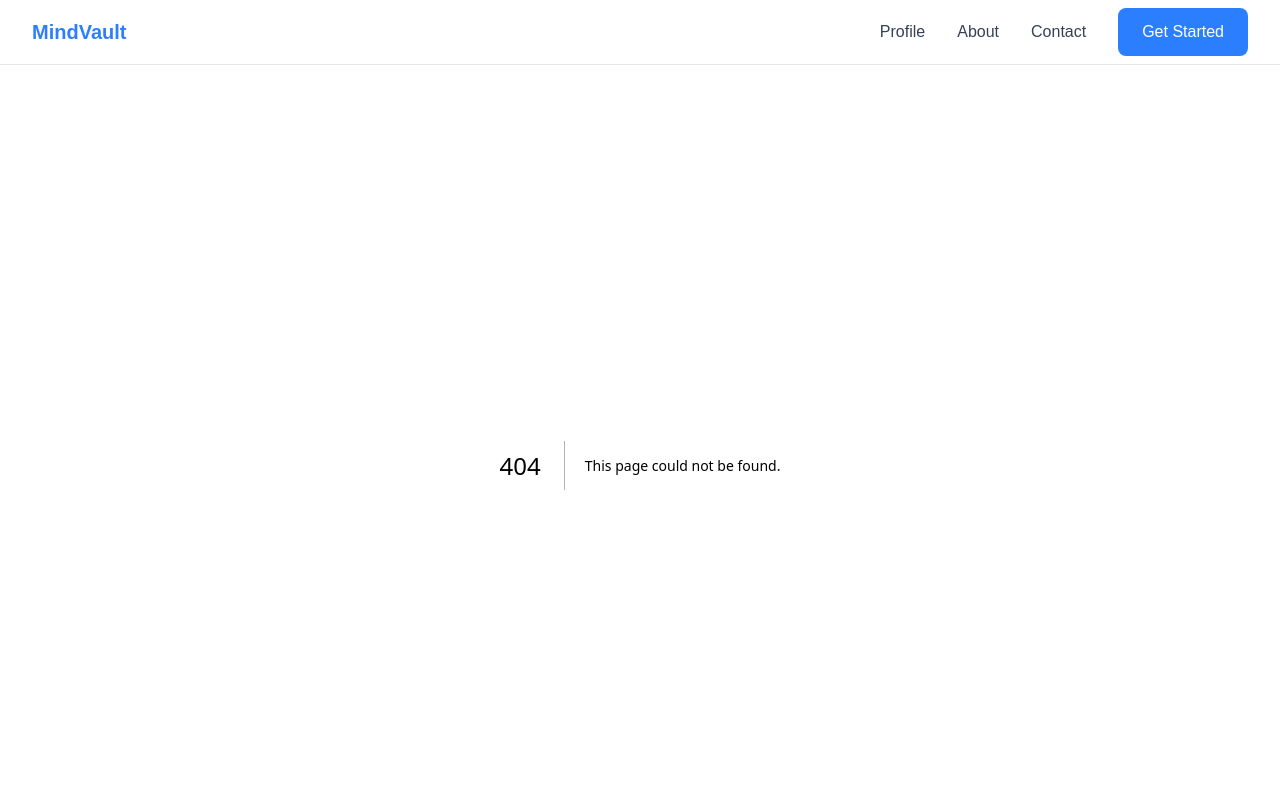
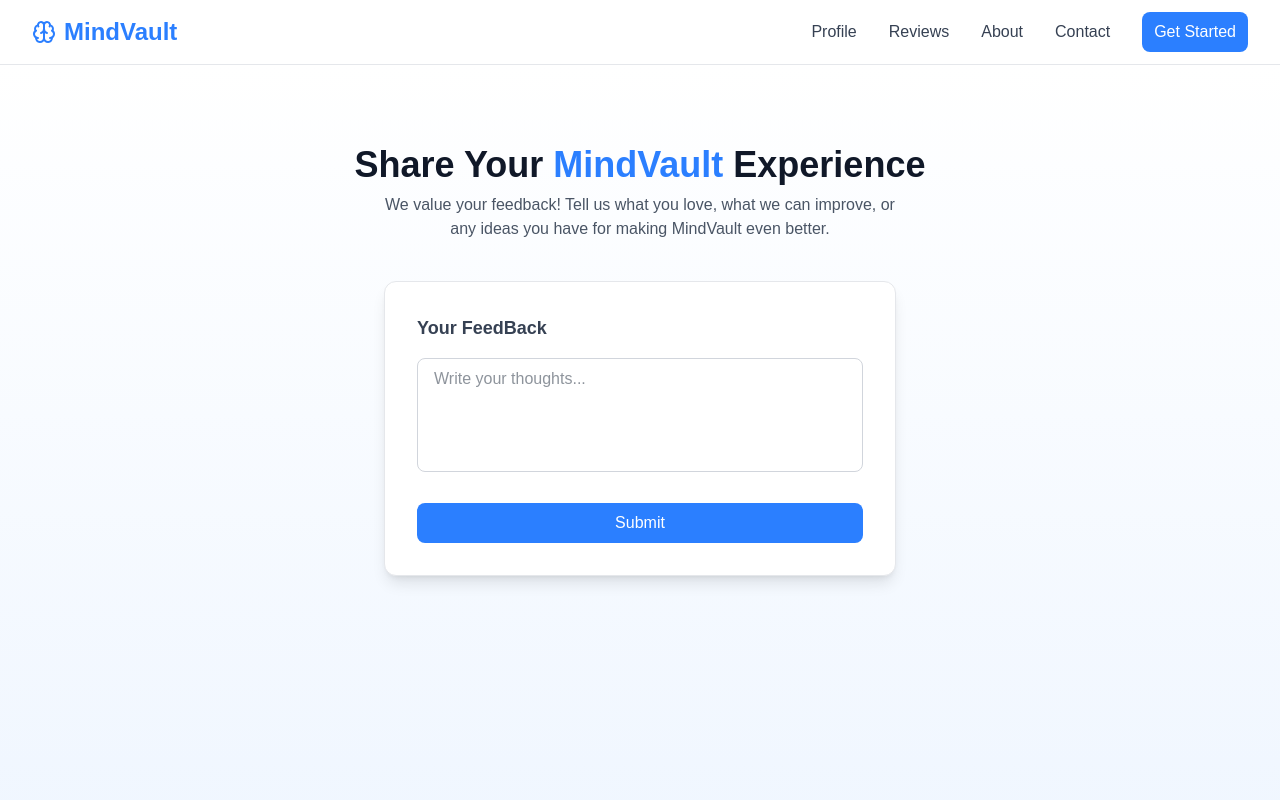
Before and after one commit to Webdev-Ishan/mindvault, a Next.js app: page /GiveReviews in a window 1280 px wide. Before the commit this address had no page. Shown: the top 800 px of the page. Built offline with nearby package versions, Linux system fonts and the light colour scheme; no server answers; sample sign-in values are in the browser's storage.

Commit message:
THe project is almost doen main functionality left

```diff
--- a/app/Contact/page.tsx
+++ b/app/Contact/page.tsx
@@ -23,7 +23,7 @@ export default function ContactPage() {
     if (status === "unauthenticated") {
       router.push("/signIn");
     }
-  }, [status, router]);
+  }, [status, router,session]);
 
   // Loading state while session is being fetched
   if (status === "loading") {
--- /dev/null
+++ b/app/GiveReviews/page.tsx
@@ -0,0 +1,105 @@
+"use client";
+
+import { useEffect, useState } from "react";
+import { useRouter } from "next/navigation";
+import axios from "axios";
+import { toast } from "react-toastify";
+import { useSession } from "next-auth/react";
+
+type BackendResponse = {
+  success: boolean;
+  message: string;
+};
+
+export default function ReviewsPage() {
+  const router = useRouter();
+  const { data: session, status } = useSession();
+
+  const [Message, setMessage] = useState("");
+
+  // Redirect if unauthenticated
+  useEffect(() => {
+    if (status === "unauthenticated") {
+      router.push("/signIn");
+    }
+  }, [status, router, session]);
+
+  // Loading state while session is being fetched
+  if (status === "loading") {
+    return (
+      <div className="min-h-screen flex items-center justify-center text-blue-500">
+        Loading...
+      </div>
+    );
+  }
+
+  const handleSubmit = async (e: React.FormEvent) => {
+    e.preventDefault();
+    try {
+      const response = await axios.post<BackendResponse>(
+        "/api/reviews",
+        { content: Message },
+        { headers: { "Content-Type": "application/json" } }
+      );
+
+      if (response.data?.success) {
+        toast.success("Review Submitted");
+
+        setMessage("");
+        router.push("/Profile");
+      }
+    } catch (error) {
+      if (axios.isAxiosError(error) && error.response) {
+        const status = error.response.status;
+        if (status === 400) {
+          toast.error("Invalid inputs");
+        } else if (status === 401) {
+          toast.error("Please login first");
+        } else if (status === 409) {
+          toast.error(error.response.data?.message || "Conflict");
+        } else if (status === 500) {
+          toast.error("Something went wrong");
+        }
+      } else if (error instanceof Error) {
+        toast.error(error.message);
+      }
+    }
+  };
+
+  return (
+    <div className="min-h-screen bg-gradient-to-b from-white to-blue-50 flex flex-col items-center pt-20 px-4">
+      <h2 className="text-3xl md:text-4xl font-bold text-gray-900 text-center">
+        Share Your <span className="text-blue-500">MindVault</span> Experience
+      </h2>
+      <p className="text-gray-600 text-center mt-2 max-w-lg">
+        We value your feedback! Tell us what you love, what we can improve, or
+        any ideas you have for making MindVault even better.
+      </p>
+
+      <div className="mt-10 w-full max-w-lg bg-white rounded-xl shadow-lg border border-gray-200 p-8">
+        <form onSubmit={handleSubmit} className="space-y-6">
+          {/* Review */}
+          <div>
+            <label className="block text-lg font-bold text-gray-700 mb-4">
+              Your FeedBack
+            </label>
+            <textarea
+              name="review"
+              placeholder="Write your thoughts..."
+              rows={4}
+              value={Message}
+              onChange={(e) => setMessage(e.target.value)}
+              className="w-full px-4 py-2 border border-gray-300 rounded-lg text-gray-800 focus:ring-2 focus:ring-blue-500 outline-none resize-none"
+            ></textarea>
+          </div>
+          <button
+              type="submit"
+              className="w-full bg-blue-500 text-white py-2 rounded-lg hover:bg-blue-600"
+            >
+              Submit
+            </button>
+        </form>
+      </div>
+    </div>
+  );
+}
--- /dev/null
+++ b/app/Reviews/page.tsx
@@ -0,0 +1,71 @@
+"use client";
+
+import { useEffect, useState } from "react";
+import axios from "axios";
+
+type ReviewType = {
+  id: string;
+  name: string;
+  content: string;
+};
+type backendResponse = {
+  success: boolean;
+  reviews: ReviewType[];
+};
+
+export default function Reviews() {
+  const [reviews, setReviews] = useState<ReviewType[]>([]);
+  const [loading, setLoading] = useState(true);
+
+  useEffect(() => {
+    const fetchReviews = async () => {
+      try {
+        const res = await axios.get<backendResponse>(`/api/reviews`);
+        if (res.data.success) {
+          setReviews(res.data.reviews);
+        }
+      } catch (err) {
+        console.error("Error fetching reviews:", err);
+      } finally {
+        setLoading(false);
+      }
+    };
+
+    fetchReviews();
+  }, []);
+
+  return (
+    <div className="min-h-screen bg-gradient-to-b from-white to-blue-50 py-16 px-4">
+      <h2 className="text-3xl md:text-4xl font-bold text-gray-900 text-center">
+        What People Say About <span className="text-blue-500">MindVault</span>
+      </h2>
+      <p className="text-gray-600 text-center mt-2 max-w-2xl mx-auto">
+        Here’s what our community thinks about their experience with MindVault.
+      </p>
+
+      {loading ? (
+        <div className="flex justify-center mt-10">
+          <div className="animate-spin h-8 w-8 border-4 border-blue-500 border-t-transparent rounded-full"></div>
+        </div>
+      ) : reviews.length === 0 ? (
+        <p className="text-center text-gray-500 mt-10">
+          No reviews yet. Be the first to share your experience!
+        </p>
+      ) : (
+        <div className="mt-10 grid gap-6 sm:grid-cols-2 lg:grid-cols-3 max-w-6xl mx-auto">
+          {reviews.map((rev) => (
+            <div
+              key={rev.id}
+              className="bg-white shadow-md rounded-xl p-6 border border-gray-200 hover:shadow-lg hover:shadow-blue-500 transition"
+            >
+              <h3 className="font-semibold text-xl text-blue-500">
+                {rev.name}
+              </h3>
+              <p className="text-gray-600 mt-2">{rev.content}</p>
+            </div>
+          ))}
+        </div>
+      )}
+    </div>
+  );
+}
--- /dev/null
+++ b/app/api/reviews/route.ts
@@ -0,0 +1,151 @@
+import { prisma } from "@/lib/DB";
+import { getToken } from "next-auth/jwt";
+import { NextRequest, NextResponse } from "next/server";
+import z from "zod";
+
+const contactSchema = z.object({
+  content: z.string().min(1),
+});
+
+export async function POST(req: NextRequest) {
+  const data = await req.json();
+  const parsedBody = contactSchema.safeParse(data);
+  if (!parsedBody.success) {
+    return NextResponse.json(
+      {
+        success: false,
+        message: parsedBody.error,
+      },
+      {
+        status: 400,
+      }
+    );
+  }
+  const token = await getToken({ req, secret: process.env.NEXT_AUTH_SECRET });
+  if (!token || !token.id) {
+    return NextResponse.json(
+      {
+        success: false,
+        message: "Please Login First",
+      },
+      {
+        status: 401,
+      }
+    );
+  }
+  const userid = token?.id as string | undefined;
+
+  const { content } = parsedBody.data;
+
+  try {
+    const userExist = await prisma.user.findFirst({
+      where: {
+        id: userid,
+      },
+    });
+
+    if (!userExist) {
+      return NextResponse.json(
+        {
+          success: false,
+          message: "User not Exist",
+        },
+        {
+          status: 409,
+        }
+      );
+    }
+
+    await prisma.review.create({
+      data: {
+        content: content,
+        name: token?.username as string,
+        userId: userExist?.id,
+      },
+    });
+
+    return NextResponse.json(
+      {
+        success: true,
+        message: "Request Submitted",
+      },
+      {
+        status: 200,
+      }
+    );
+  } catch (error) {
+    if (error instanceof Error) {
+      return NextResponse.json(
+        {
+          success: false,
+          message: error.message,
+        },
+        {
+          status: 500,
+        }
+      );
+    }
+  }
+}
+
+export async function GET(req: NextRequest) {
+  const token = await getToken({ req, secret: process.env.NEXT_AUTH_SECRET });
+  if (!token || !token.id) {
+    return NextResponse.json(
+      {
+        success: false,
+        message: "Please Login First",
+      },
+      {
+        status: 401,
+      }
+    );
+  }
+  const userid = token?.id as string | undefined;
+
+  try {
+    const userExist = await prisma.user.findFirst({
+      where: {
+        id: userid,
+      },
+    });
+
+    if (!userExist) {
+      return NextResponse.json(
+        {
+          success: false,
+          message: "User not Exist",
+        },
+        {
+          status: 409,
+        }
+      );
+    }
+
+    const reviews = await prisma.review.findMany({
+      where: {},
+    });
+
+    return NextResponse.json(
+      {
+        success: true,
+        reviews,
+      },
+      {
+        status: 200,
+      }
+    );
+  } catch (error) {
+    if (error instanceof Error) {
+      return NextResponse.json(
+        {
+          success: false,
+          message: error.message,
+        },
+        {
+          status: 500,
+        }
+      );
+    }
+  }
+}
--- a/app/page.tsx
+++ b/app/page.tsx
@@ -19,16 +19,16 @@ export default function Home() {
         <div className="mt-8 flex flex-col sm:flex-row gap-4">
           <div
             onClick={() => router.push("/register")}
-            className="bg-blue-500 text-white px-6 py-3 rounded-lg hover:bg-blue-600"
+            className="bg-blue-500 text-white px-6 cursor-pointer py-3 rounded-lg hover:bg-blue-600"
           >
             Get Started
           </div>
-          <Link
-            href="#learn-more"
-            className="border border-blue-500 text-blue-500 px-6 py-3 rounded-lg hover:bg-blue-50"
+          <div
+            onClick={() => router.push("/About")}
+            className="border border-blue-500 text-blue-500 cursor-pointer px-6 py-3 rounded-lg hover:bg-blue-200"
           >
             Learn More
-          </Link>
+          </div>
         </div>
       </header>
     </div>
--- a/components/Navbar.tsx
+++ b/components/Navbar.tsx
@@ -1,6 +1,5 @@
 "use client";
-import { Menu, X } from "lucide-react";
-import Link from "next/link";
+import { Menu, X, BrainIcon } from "lucide-react";
 import { useRouter } from "next/navigation";
 import { useState } from "react";
 
@@ -19,7 +18,10 @@ export const Navbar = () => {
               onClick={() => router.push("/")}
               className="flex items-center cursor-pointer"
             >
-              <span className="text-blue-500 font-bold text-xl">MindVault</span>
+              <BrainIcon className="text-blue-500 font-bold h-32  mr-2" />
+              <span className="text-blue-500 font-bold text-2xl">
+                MindVault
+              </span>
             </div>
 
             {/* Desktop Menu */}
@@ -29,6 +31,12 @@ export const Navbar = () => {
                 className="text-gray-700 cursor-pointer hover:text-blue-500"
               >
                 Profile
+              </button>
+              <button
+                onClick={() => router.push("/Reviews")}
+                className="text-gray-700 cursor-pointer hover:text-blue-500"
+              >
+                Reviews
               </button>
               <button
                 onClick={() => router.push("/About")}
@@ -44,7 +52,7 @@ export const Navbar = () => {
               </button>
               <button
                 onClick={() => router.push("/register")}
-                className="bg-blue-500 text-white px-6 py-3 rounded-lg cursor-pointer hover:bg-blue-600"
+                className="bg-blue-500 text-white px-3 py-2 rounded-lg cursor-pointer hover:bg-blue-600"
               >
                 Get Started
               </button>
@@ -78,6 +86,12 @@ export const Navbar = () => {
               About
             </button>
             <button
+              onClick={() => router.push("/Reviews")}
+              className="block py-2 text-gray-700 hover:text-blue-500"
+            >
+              Reviews
+            </button>
+            <button
               onClick={() => router.push("/Contact")}
               className="block py-2 text-gray-700 hover:text-blue-500"
             >
@@ -85,7 +99,7 @@ export const Navbar = () => {
             </button>
             <button
               onClick={() => router.push("/register")}
-              className="bg-blue-500 text-white px-6 py-3 rounded-lg hover:bg-blue-600"
+              className="bg-blue-500 text-white px-3 py-2 rounded-lg hover:bg-blue-600"
             >
               Get Started
             </button>
```
